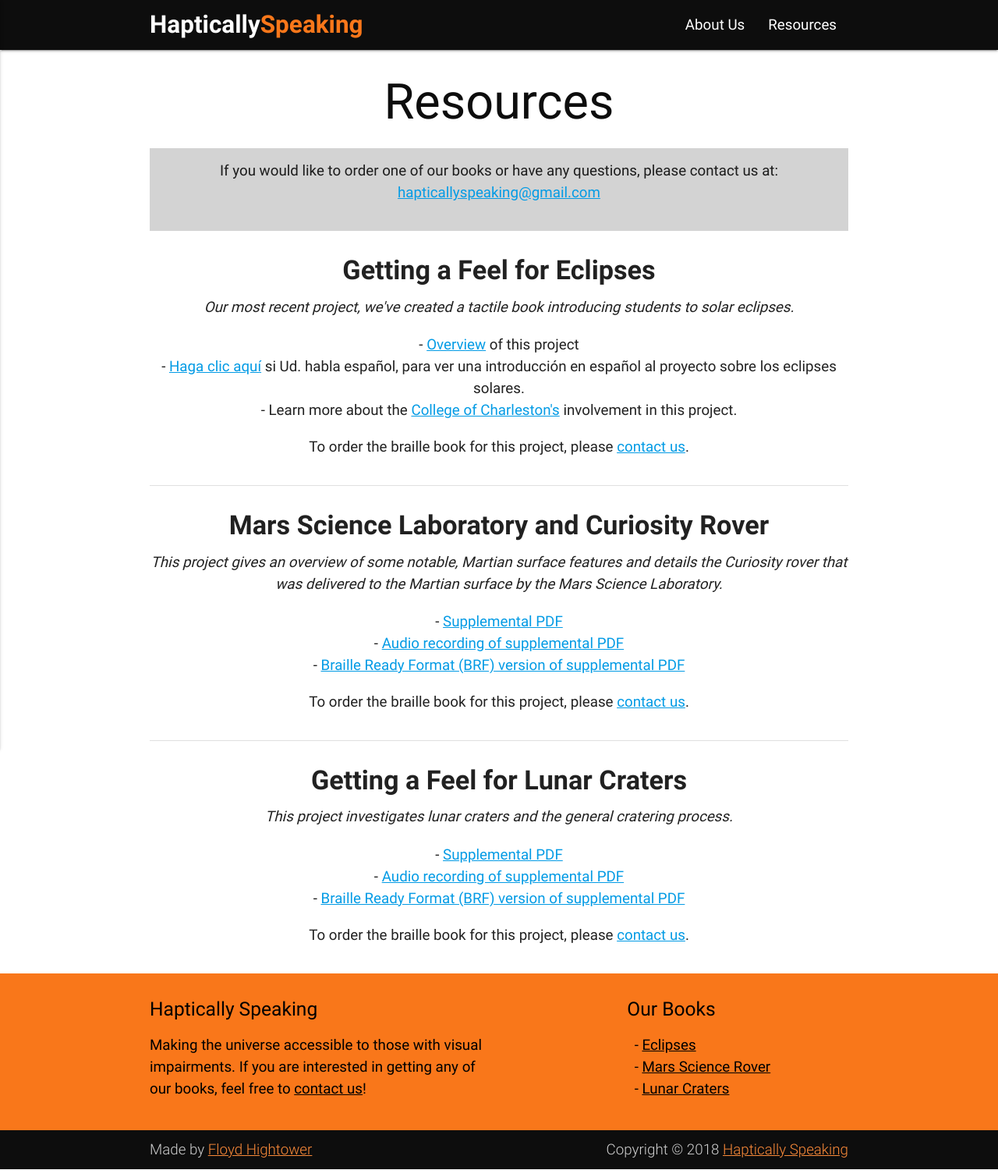
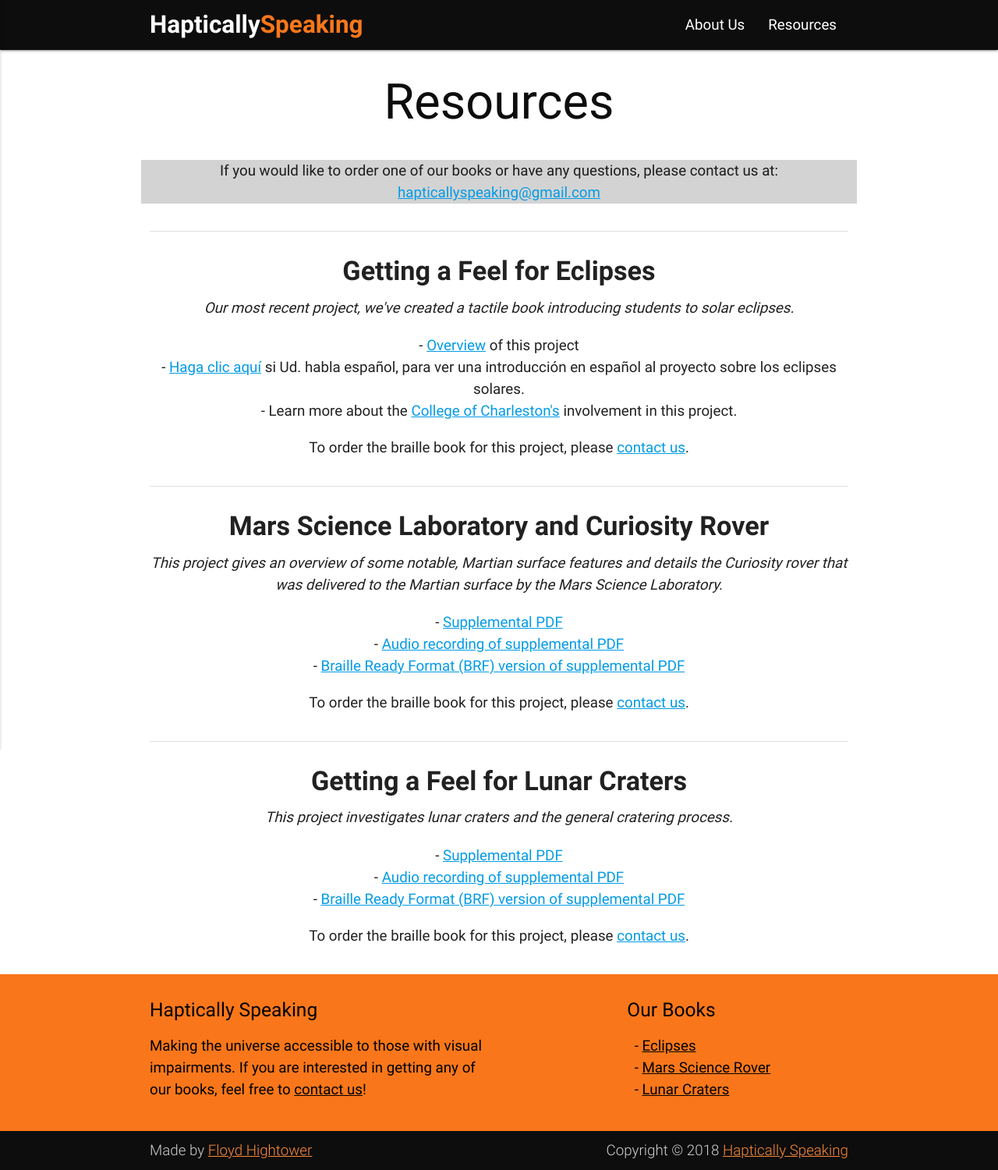
Before and after one commit to hapticallyspeaking/hapticallyspeaking.github.io, a Jekyll site: the page built from resources.md, in a window 1280 px wide. Shown: the whole page at 78% size. Built offline with Jekyll 4.4.1, drawn with Linux system fonts in a browser that asks for light colours.

Commit message:
Minor styling improvements

```diff
--- a/resources.md
+++ b/resources.md
@@ -6,11 +6,13 @@ permalink: /resources/
 
 <h1 class="header center grey-text text-darken-4">{{ page.title | escape }}</h1>
 
-<div class="section" style="background-color: lightgrey;">
-    <div class="row">
+<div class="section">
+    <div class="row" style="background-color: lightgrey;">
           <div class="center-align">If you would like to order one of our books or have any questions, please contact us at:<br/><a href="mailto:hapticallyspeaking@gmail.com" title="If you want to order some of our resources, you can contact us at: haptically speaking at gmail dot com.">hapticallyspeaking@gmail.com</a></div>
     </div>
 </div>
+
+<div class="divider"></div>
 
 <div class="section">
     <div id="eclipses" class="row center">
@@ -34,7 +36,9 @@ permalink: /resources/
         </div>
     </div>
 </div>
+
 <div class="divider"></div>
+
 <div class="section">
     <div id="mars-science-laboratory" class="row center">
         <h4><b>Mars Science Laboratory and Curiosity Rover</b></h4>
@@ -57,7 +61,9 @@ permalink: /resources/
         </div>
     </div>
 </div>
+
 <div class="divider"></div>
+
 <div class="section">
     <div id="lunar-craters" class="row center">
         <h4><b>Getting a Feel for Lunar Craters</b></h4>
```
